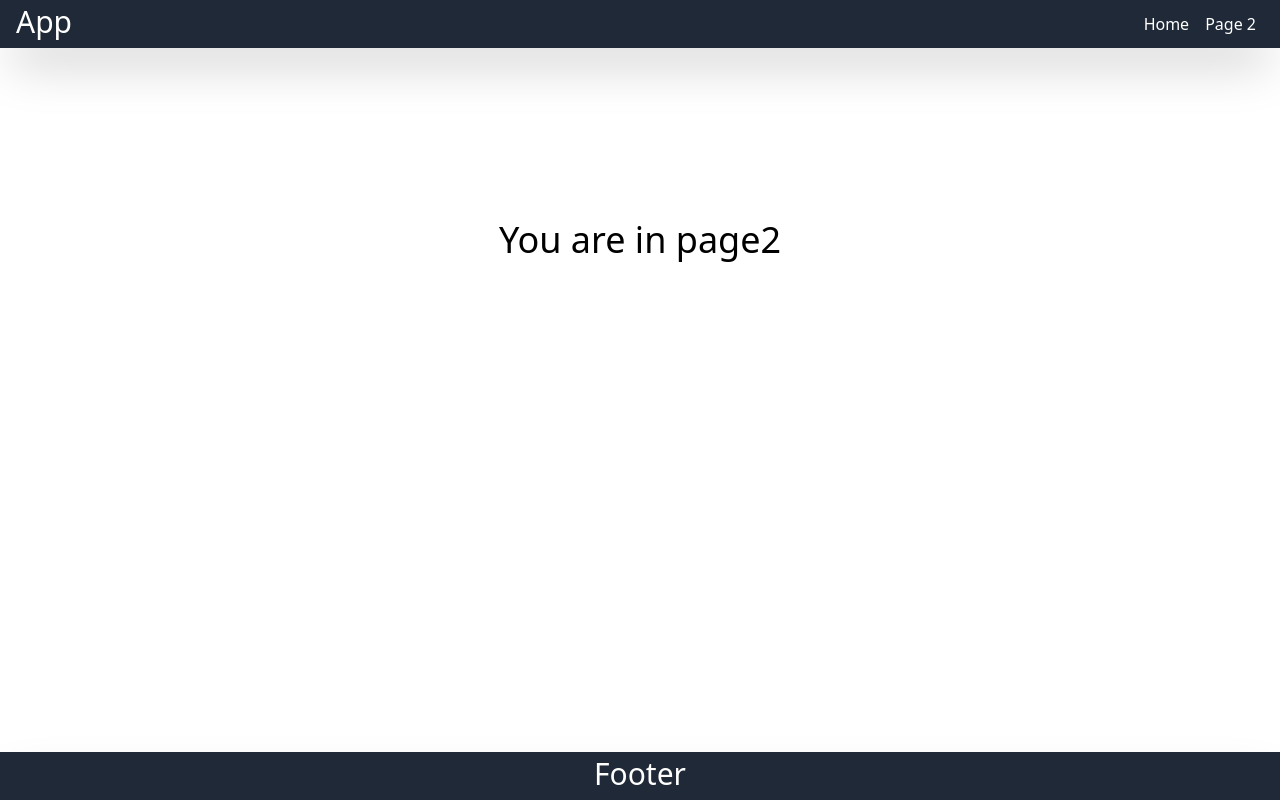
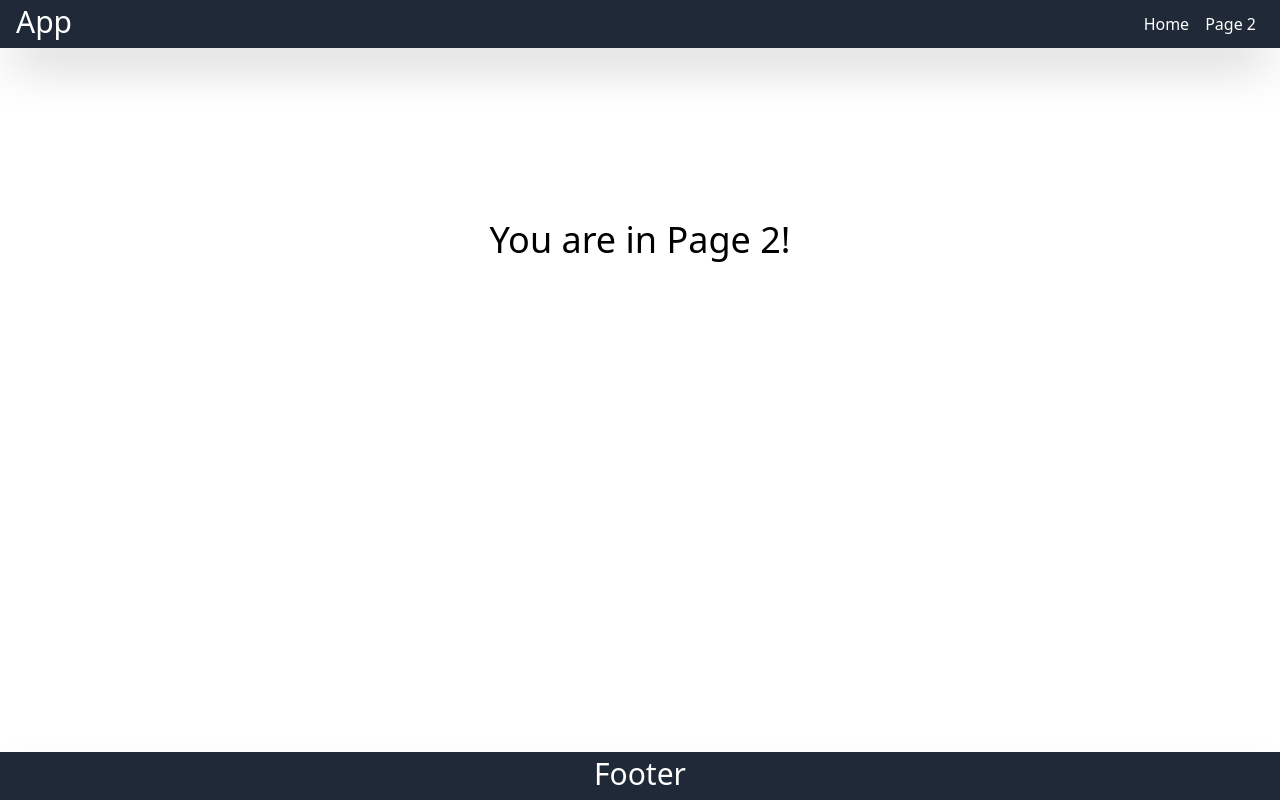
Before and after one commit to daniel21dev/react-redux-boilerplate, a React (Create React App) app: page /page2 in a window 1280 px wide. Built offline with nearby package versions, Linux system fonts and the light colour scheme.

Commit message:
component layout

```diff
--- a/src/components/Home.js
+++ b/src/components/Home.js
@@ -1,15 +1,12 @@
 import React from 'react'
-import { Footer } from './layout/Footer'
-import { Header } from './layout/Header'
+import { Layout } from './layout/Layout'
 
 export const Home = () => {
     return (
-        <>
-            <Header />
-                <div className="h-96 flex items-center justify-center">
-                    <h1 className="text-4xl">You are in Home!</h1>
-                </div>
-            <Footer />
-        </>
+        <Layout>
+            <div className="h-96 flex items-center justify-center">
+                <h1 className="text-4xl">You are in Home!</h1>
+            </div>
+        </Layout>
     )
 }
--- a/src/components/Page2.js
+++ b/src/components/Page2.js
@@ -1,15 +1,12 @@
 import React from 'react'
-import { Footer } from './layout/Footer'
-import { Header } from './layout/Header'
+import { Layout } from './layout/Layout'
 
 export const Page2 = () => {
     return (
-        <>
-            <Header />
-                <div className="h-96 flex items-center justify-center">
-                    <h1 className="text-4xl">You are in page2</h1>
-                </div>
-            <Footer />
-        </>
+        <Layout>
+            <div className="h-96 flex items-center justify-center">
+                <h1 className="text-4xl">You are in Page 2!</h1>
+            </div>
+        </Layout>
     )
 }
--- /dev/null
+++ b/src/components/layout/Layout.js
@@ -0,0 +1,13 @@
+import React from 'react'
+import { Footer } from './Footer'
+import { Header } from './Header'
+
+export const Layout = ({ children }) => {
+    return (
+        <>
+            <Header />
+                { children }
+            <Footer />
+        </>
+    )
+}
```
